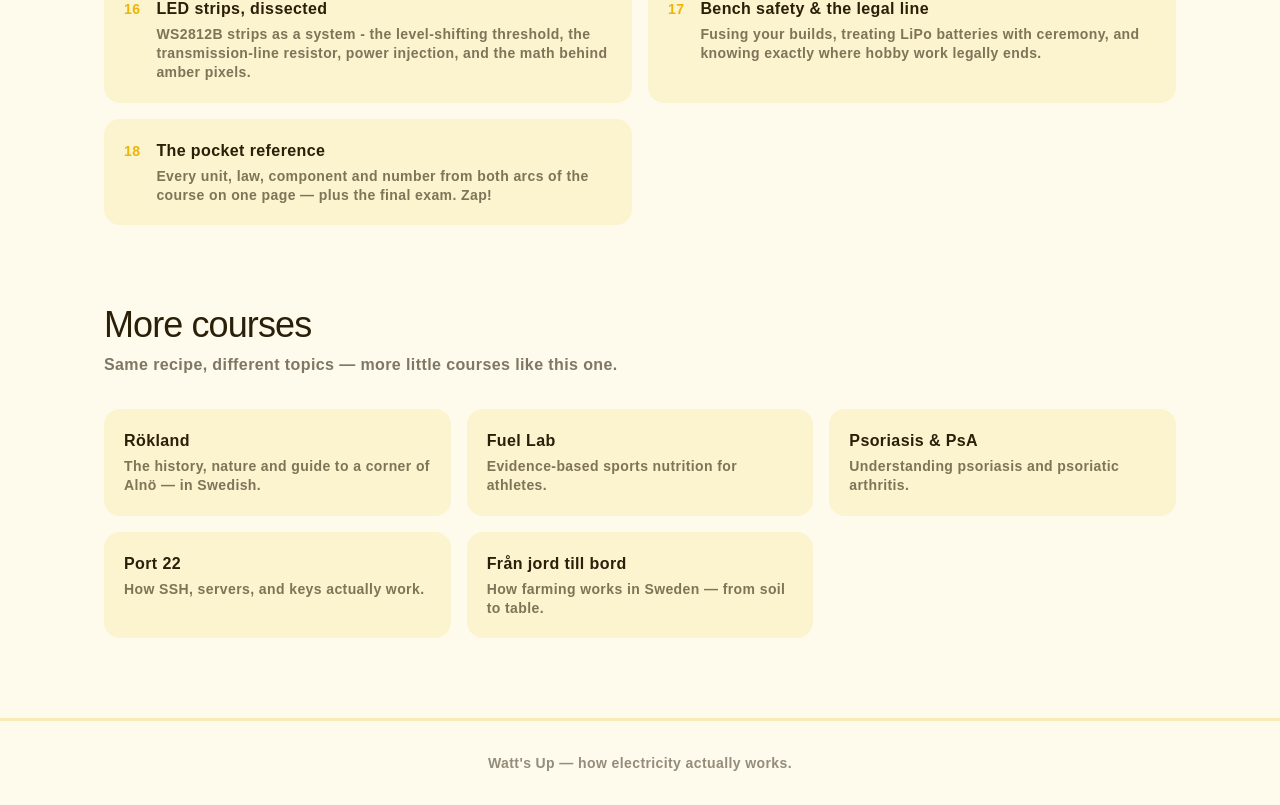
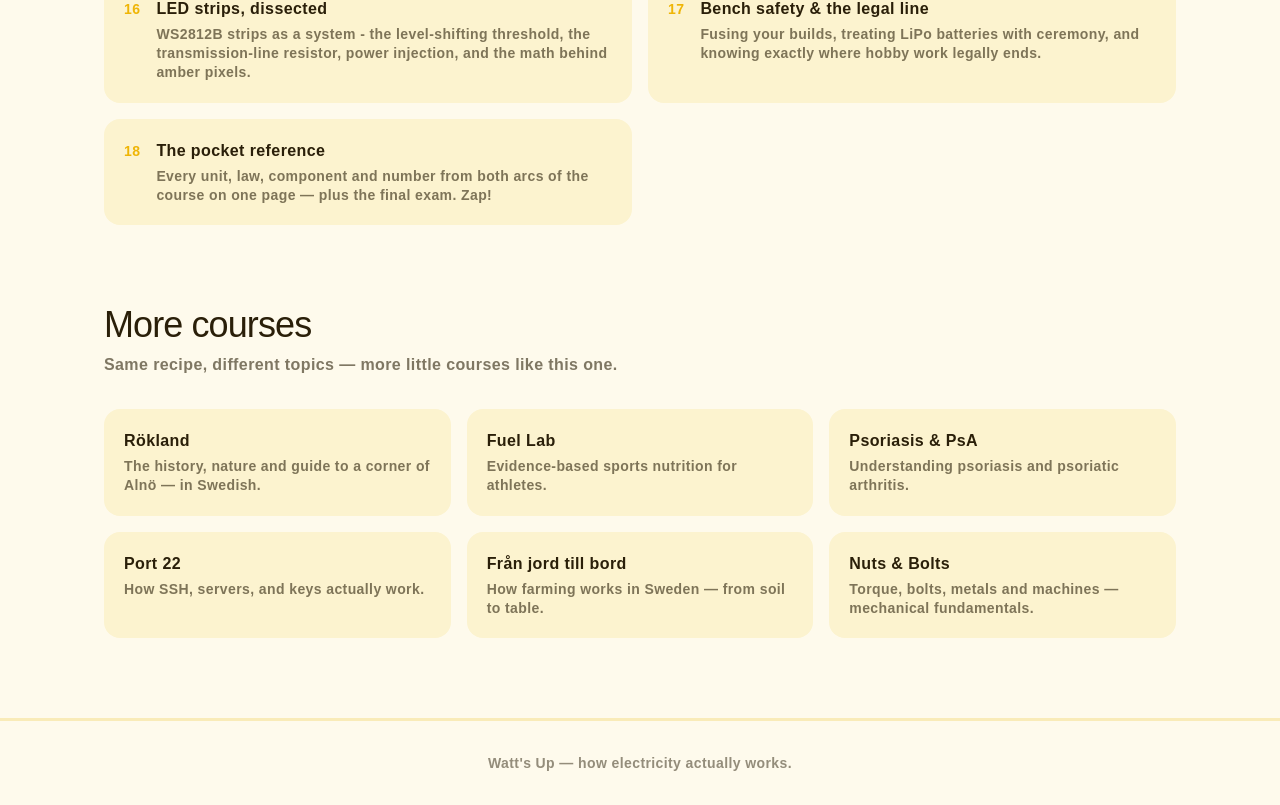
Before and after one commit to emilitogaza/watts-up, a Next.js app: page / in a window 1280 px wide. Shown: the part 2555-3360 px from the top of the page. Built offline with nearby package versions, Linux system fonts and the light colour scheme; a web font is replaced by a local one.

Commit message:
Update page.tsx

```diff
--- a/app/page.tsx
+++ b/app/page.tsx
@@ -44,6 +44,11 @@
     title: "Från jord till bord",
     href: "https://fran-jord-till-bord.vercel.app",
     description: "How farming works in Sweden — from soil to table.",
+  },
+  {
+    title: "Nuts & Bolts",
+    href: "https://nuts-and-bolts.vercel.app",
+    description: "Torque, bolts, metals and machines — mechanical fundamentals.",
   },
 ];
 
```
